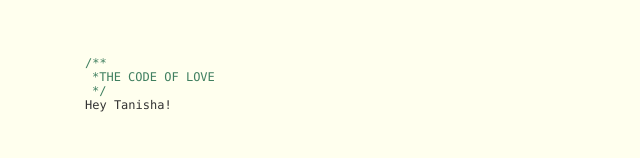
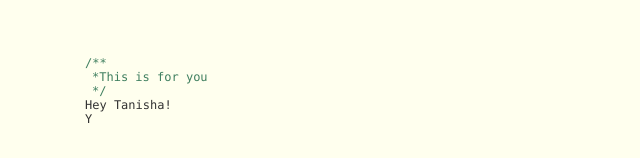
Before and after one commit to rjvrx/rt, a plain HTML site: page index.html in a window 1280 px wide. Shown: the part 144-302 px from the top of the page, 0-640 px from the left. Drawn offline with Linux system fonts and the light colour scheme.

Commit message:
Update index.html

```diff
--- a/index.html
+++ b/index.html
@@ -24,7 +24,7 @@
 	<div id="content">
 		<div id="code">
 			<span class="comments">/**</span><br />
-			<span class="space"/><span class="comments">*THE CODE OF LOVE</span><br />
+			<span class="space"/><span class="comments">*This is for you</span><br />
 			<span class="space"/><span class="comments">*/</span><br />
 			Hey Tanisha!<br />
 			You know what ? Your eyes are really beautiful .<br />
```
